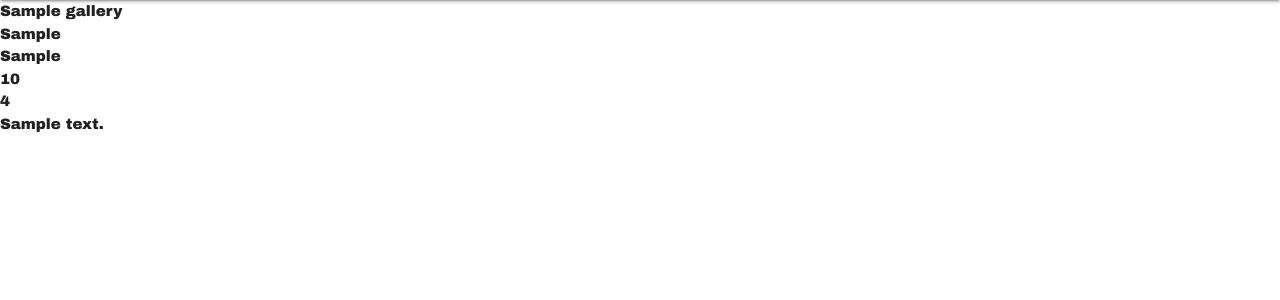
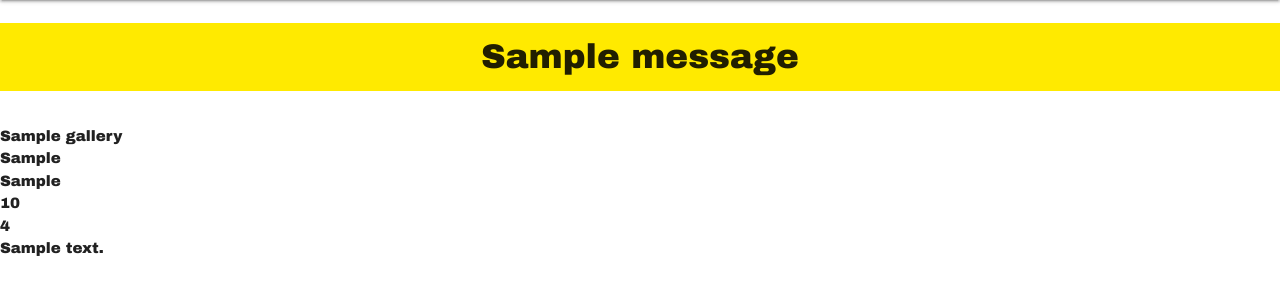
Before and after one commit to GJSayers/culturate, a Flask app: page / in a window 1280 px wide. Shown: the part 64-364 px from the top of the page. Run offline with Flask 2, Linux system fonts and the light colour scheme; one stand-in notice (Sample message) is shown; a database or web service that is not in the repository returns one stand-in record (values such as "Sample title"); some libraries are stand-ins or nearby versions.

Commit message:
add flash messages prototype

```diff
--- a/app.py
+++ b/app.py
@@ -69,7 +69,7 @@ def login():
             """
             if check_password_hash(
                 existing_user["password"], request.form.get("password")):
-                    session["user"] =request.form.get("username").lower()
+                    session["user"] = request.form.get("username").lower()
                     flash("Hey, {}".format(request.form.get("username")))
             else:
                 """
--- a/static/css/style.css
+++ b/static/css/style.css
@@ -1,3 +1,7 @@
 html {
     font-family: 'Archivo Black', sans-serif;
 }
+
+.flashes h4 {
+    line-height: 2;
+}
--- a/templates/base.html
+++ b/templates/base.html
@@ -16,7 +16,7 @@
 <body>
     <header>
 
-        <!--top nav-->
+    <!--top nav-->
             <nav class="purple accent-2">
                 <div class="nav-wrapper">
                 <a href="{{ url_for('get_galleries') }}" class="brand-logo grey-text text-darken-4">Culturate.</a>
@@ -34,7 +34,7 @@
                 </div>
             </nav>
 
-            <!--mobile sidenav-->
+    <!--mobile sidenav-->
             <ul class="sidenav" id="mobile-demo">
                     <li><a href="{{ url_for('get_galleries') }}">Home</a></li>
                     <li><a href="#">Profile</a></li>
@@ -46,6 +46,19 @@
             </ul>
     </header>
 
+    <section>
+        <!-- flash messages-->
+        {% with messages = get_flashed_messages()%}
+            {% if messages %}
+                {% for message in messages %}
+                    <div class="row flashes">
+                        <h4 class="yellow accent-3 center-align">{{ message }}</h4>
+                    </div>
+                {% endfor %}
+            {% endif %}
+        {% endwith %}
+    </section>
+
     {% block content %}
     {% endblock %}
 
```
